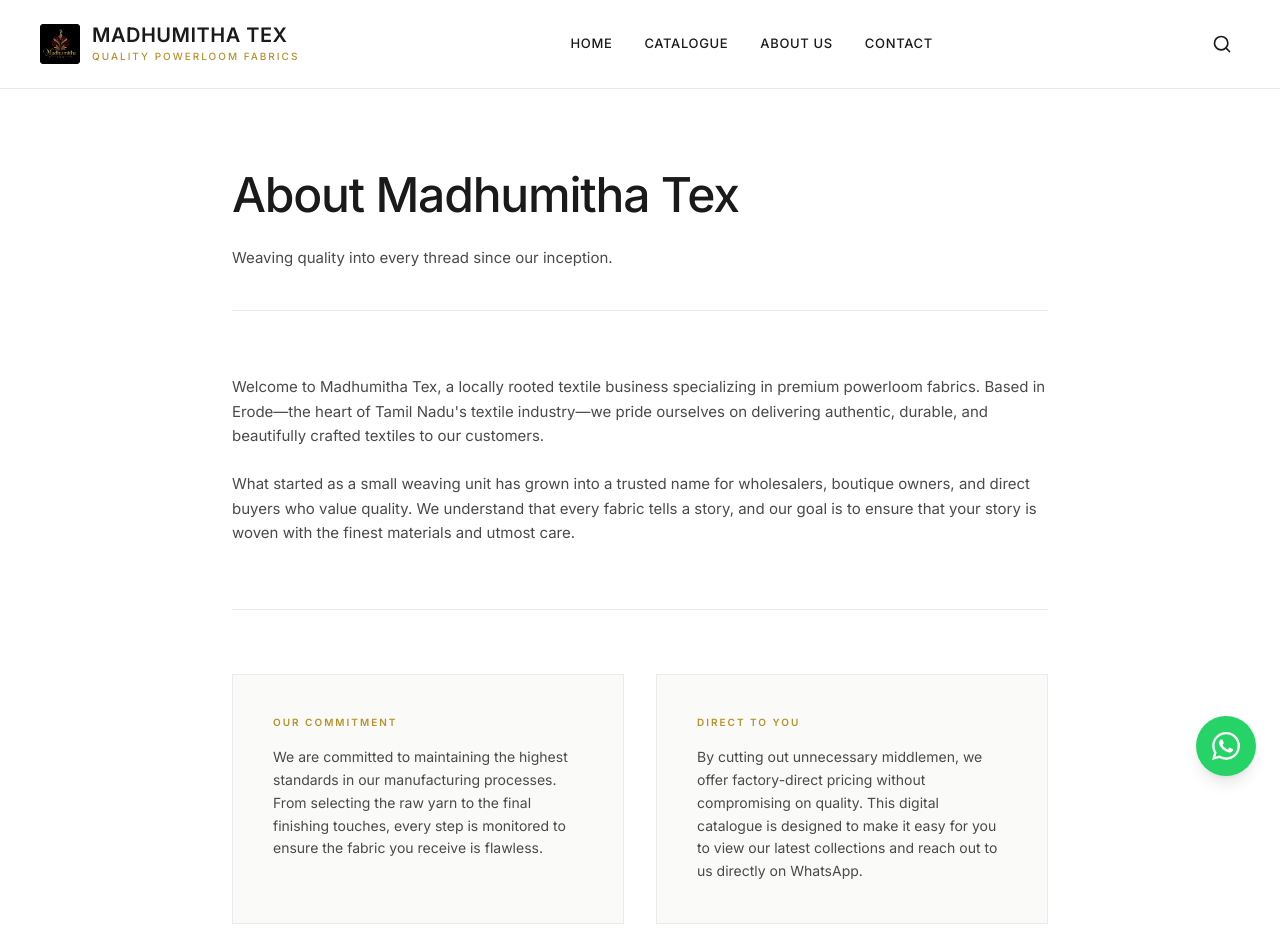
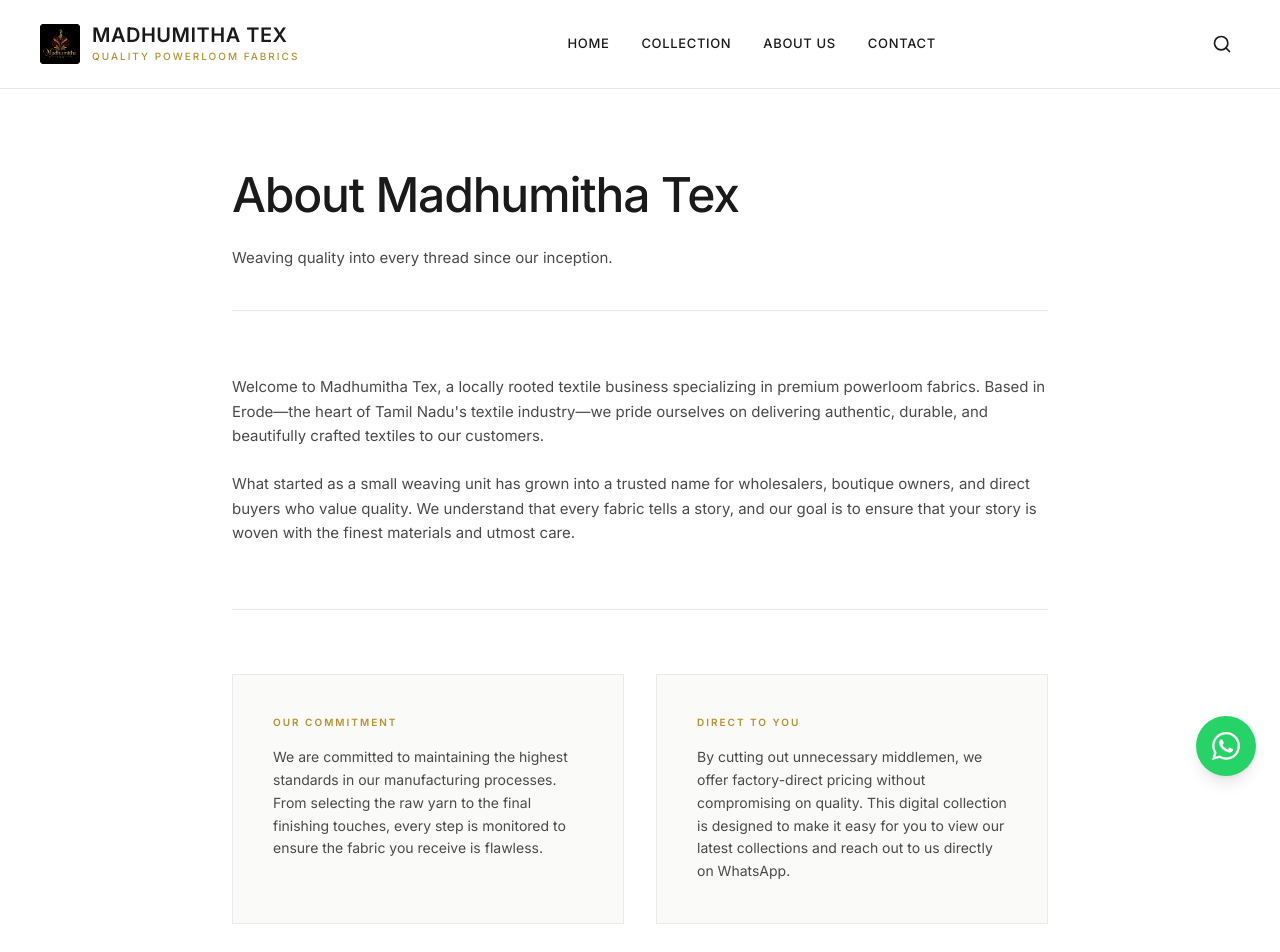
Before and after one commit to SandeepKumar1232005/textile, a React (Vite) app: page /about in a window 1280 px wide. Shown: the top 952 px of the page. Built offline with nearby package versions, Linux system fonts and the light colour scheme; no server answers.

Commit message:
Rename Catalogue to Collection across the website

```diff
--- a/src/components/Navbar.tsx
+++ b/src/components/Navbar.tsx
@@ -21,7 +21,7 @@
 
           <div className="hidden md:flex items-center space-x-8 text-[13px] font-medium uppercase tracking-wider">
             <Link to="/" className="text-brand-black hover:text-brand-maroon transition-colors">Home</Link>
-            <Link to="/products" className="text-brand-black hover:text-brand-maroon transition-colors">Catalogue</Link>
+            <Link to="/products" className="text-brand-black hover:text-brand-maroon transition-colors">Collection</Link>
             <Link to="/about" className="text-brand-black hover:text-brand-maroon transition-colors">About Us</Link>
             <Link to="/contact" className="text-brand-black hover:text-brand-maroon transition-colors">Contact</Link>
           </div>
@@ -56,7 +56,7 @@
               onClick={() => setIsOpen(false)}
               className="block px-3 py-3 text-[13px] font-medium uppercase tracking-wider text-brand-black hover:bg-gray-50"
             >
-              Catalogue
+              Collection
             </Link>
             <Link
               to="/about"
--- a/src/pages/About.tsx
+++ b/src/pages/About.tsx
@@ -45,7 +45,7 @@
           <div className="bg-[#FAFAF8] p-10 border border-[#EAEAEA]">
             <h3 className="text-[10px] text-[#B8912F] font-bold mb-4 uppercase tracking-[0.2em]">Direct to You</h3>
             <p className="text-[14px] leading-relaxed text-[#4A4A4A]">
-              By cutting out unnecessary middlemen, we offer factory-direct pricing without compromising on quality. This digital catalogue is designed to make it easy for you to view our latest collections and reach out to us directly on WhatsApp.
+              By cutting out unnecessary middlemen, we offer factory-direct pricing without compromising on quality. This digital collection is designed to make it easy for you to view our latest collections and reach out to us directly on WhatsApp.
             </p>
           </div>
         </motion.section>
--- a/src/pages/Login.tsx
+++ b/src/pages/Login.tsx
@@ -34,7 +34,7 @@
         <div className="text-center mb-8">
           <div className="w-12 h-12 bg-brand-black text-brand-white flex items-center justify-center rounded-sm font-semibold text-xl mx-auto mb-4">M</div>
           <h1 className="text-2xl font-semibold text-brand-black">Admin Login</h1>
-          <p className="text-gray-500 mt-2 text-sm">Sign in to manage your catalogue</p>
+          <p className="text-gray-500 mt-2 text-sm">Sign in to manage your collection</p>
         </div>
 
         {error && (
```
